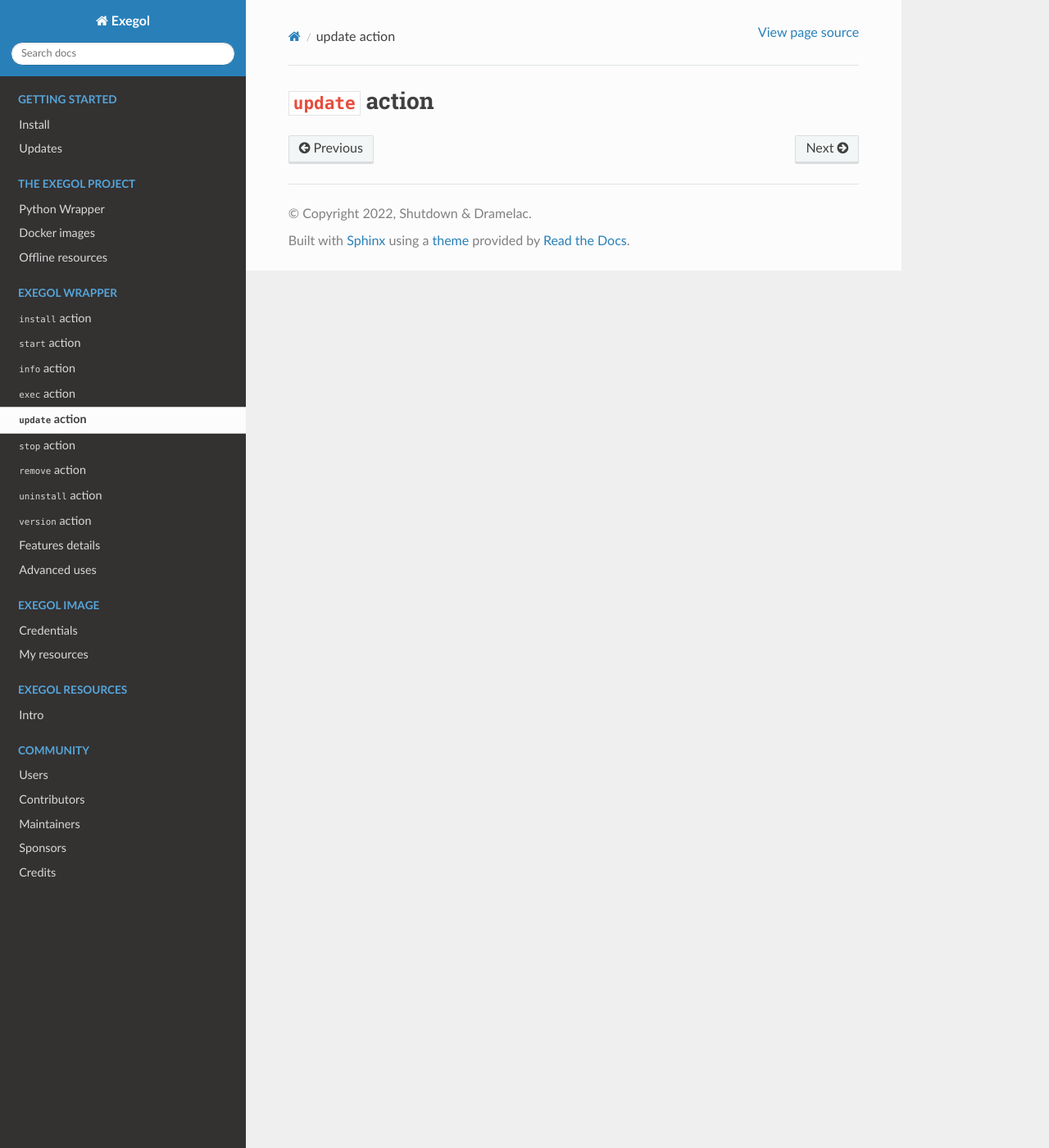
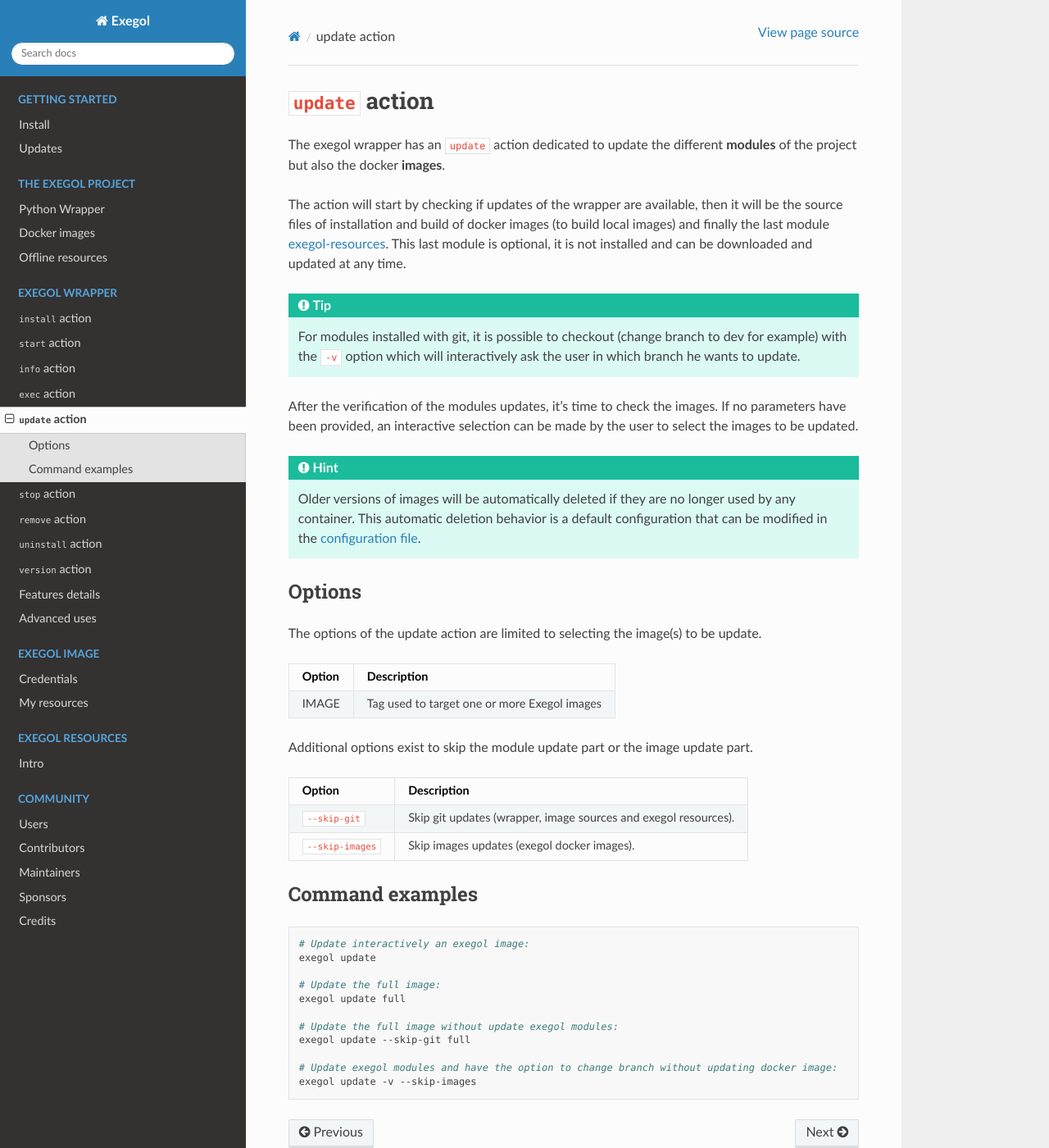
Before and after one commit to ThePorgs/Exegol-docs, a Sphinx documentation site: the page built from source/exegol-wrapper/update.rst, in a window 1280 px wide and 1400 px high. Shown: the whole window at 82% size. Built offline with Sphinx 7.4.7 and the Read the Docs theme 2.0.0, drawn with Linux system fonts in a browser that asks for light colours.

Commit message:
Add update action

```diff
--- a/source/exegol-resources/intro.rst
+++ b/source/exegol-resources/intro.rst
@@ -1,4 +1,6 @@
 Intro
 =====
 
+.. _exegol-resources:
+
 WIP
--- a/source/exegol-wrapper/update.rst
+++ b/source/exegol-wrapper/update.rst
@@ -1,2 +1,59 @@
+=====================
 :code:`update` action
 =====================
+
+The exegol wrapper has an ``update`` action dedicated to update the different **modules** of the project but also the docker **images**.
+
+The action will start by checking if updates of the wrapper are available,
+then it will be the source files of installation and build of docker images (to build local images)
+and finally the last module :ref:`exegol-resources<exegol-resources>`.
+This last module is optional, it is not installed and can be downloaded and updated at any time.
+
+.. tip::
+    For modules installed with git, it is possible to checkout (change branch to dev for example) with the ``-v`` option
+    which will interactively ask the user in which branch he wants to update.
+
+After the verification of the modules updates, it's time to check the images.
+If no parameters have been provided, an interactive selection can be made by the user to select the images to be updated.
+
+.. hint::
+    Older versions of images will be automatically deleted if they are no longer used by any container.
+    This automatic deletion behavior is a default configuration that can be modified in the :ref:`configuration file<exegol_configuration>`.
+
+Options
+=======
+
+The options of the update action are limited to selecting the image(s) to be update.
+
+========================= =============
+ Option                   Description
+========================= =============
+IMAGE                     Tag used to target one or more Exegol images
+========================= =============
+
+Additional options exist to skip the module update part or the image update part.
+
+========================= =============
+ Option                   Description
+========================= =============
+``--skip-git``            Skip git updates (wrapper, image sources and exegol resources).
+``--skip-images``         Skip images updates (exegol docker images).
+========================= =============
+
+
+Command examples
+================
+
+.. code-block:: bash
+
+    # Update interactively an exegol image:
+    exegol update
+
+    # Update the full image:
+    exegol update full
+
+    # Update the full image without update exegol modules:
+    exegol update --skip-git full
+
+    # Update exegol modules and have the option to change branch without updating docker image:
+    exegol update -v --skip-images
```
